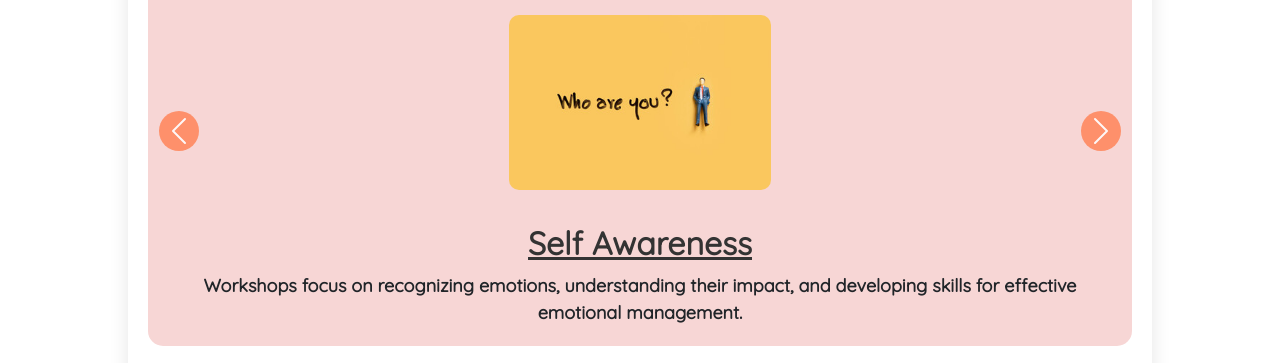
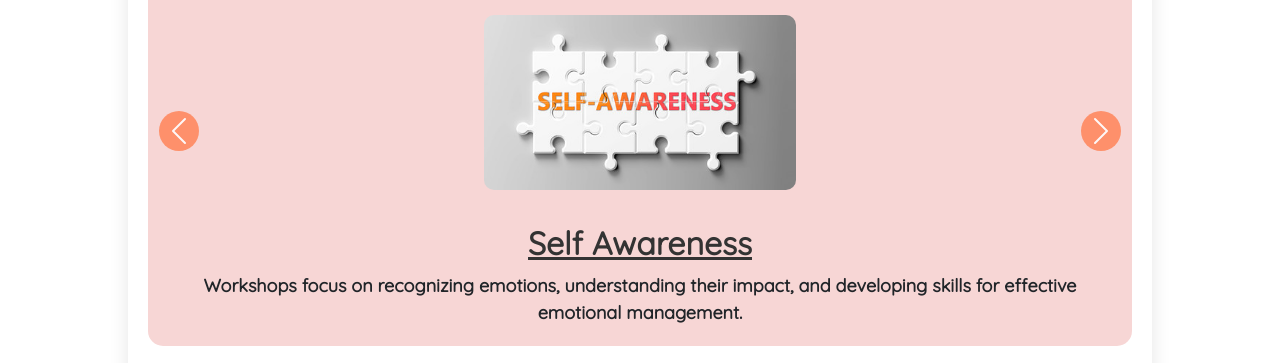
Before and after one commit to Cogninut/Cogninut, a plain HTML site: page index.html in a window 1280 px wide. Shown: the part 651-1014 px from the top of the page. Drawn offline with nearby package versions, Linux system fonts and the light colour scheme.

Commit message:
adjustments

```diff
--- a/index.html
+++ b/index.html
@@ -100,11 +100,11 @@
             <div id="focusCarousel" class="carousel slide">
                 <div class="carousel-inner">
                     <div class="carousel-item active">
-                        <img srcset="assets/self_awareness.jpg 480w,
-                                    assets/self_awareness.jpg 768w,
-                                    assets/self_awareness.jpg 1200w" sizes="(max-width: 480px) 100vw,
+                        <img srcset="assets/self_awareness2.jpg 480w,
+                                    assets/self_awareness2.jpg 768w,
+                                    assets/self_awareness2.jpg 1200w" sizes="(max-width: 480px) 100vw,
                                     (max-width: 768px) 120vw,
-                                    1200px" src="assets/self_awareness.jpg" alt="Self Awareness">
+                                    1200px" src="assets/self_awareness2.jpg" alt="Self Awareness">
                         <br>
                         <h2 id="what-we-focus"> <u>Self Awareness </u></h2>
                         <span class="focus-description">
```
Also changed, not shown: assets/self_awareness2.jpg (added).
